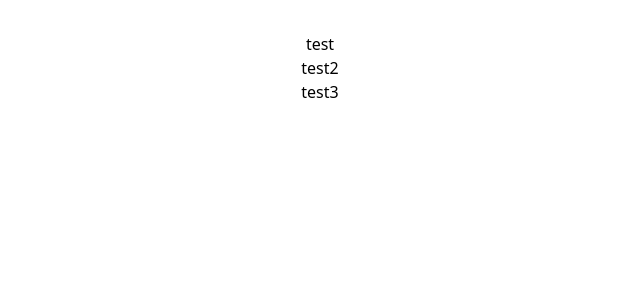
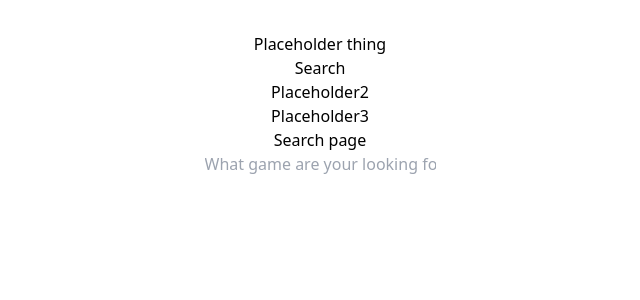
Before and after one commit to ranylm/Video-Game-Data-Dashboard, a React (Vite) app: page /search in a window 1280 px wide. Shown: the top 300 px of the page, without its empty margins (320-960 px from the left). Built offline with nearby package versions, Linux system fonts and the light colour scheme.

Commit message:
Basic search added

```diff
--- a/package.json
+++ b/package.json
@@ -13,7 +13,8 @@
     "@reduxjs/toolkit": "^1.9.4",
     "react": "^18.2.0",
     "react-dom": "^18.2.0",
-    "react-redux": "^8.0.5"
+    "react-redux": "^8.0.5",
+    "react-router-dom": "^6.10.0"
   },
   "devDependencies": {
     "@types/react": "^18.0.28",
--- a/src/App.tsx
+++ b/src/App.tsx
@@ -1,14 +1,20 @@
 import { useState } from "react";
 import NavBar from "./components/NavBar/NavBar";
 import "./App.css";
+import { Route, Routes } from "react-router-dom";
+import SearchPage from "./components/SearchPage/SearchPage";
 
 function App() {
   const [count, setCount] = useState(0);
 
   return (
-    <div className="App ">
+    <div className="App flex">
       <NavBar></NavBar>
-      <div className="mainContent"></div>
+      <div className="mainContent w-5/6">
+        <Routes>
+          <Route path="/search" element={<SearchPage />} />
+        </Routes>
+      </div>
     </div>
   );
 }
--- a/src/components/NavBar/NavBar.tsx
+++ b/src/components/NavBar/NavBar.tsx
@@ -1,5 +1,6 @@
 import React from "react";
 import * as NavigationMenu from "@radix-ui/react-navigation-menu";
+import { Link } from "react-router-dom";
 
 type Props = {};
 
@@ -7,18 +8,23 @@ export default function NavBar({}: Props) {
   return (
     <div>
       <NavigationMenu.Root
-        className="sticky bg-white shadow-sm border-solid border-2 border-neutral-200 shadow-zinc-400 rounded-lg w-1/6"
+        className="top-36 sticky bg-white shadow-md border-solid border-2 border-neutral-200 shadow-zinc-200 rounded-lg min-w-min"
         orientation="horizontal"
       >
         <NavigationMenu.List>
+          <Link to="/">
+            <NavigationMenu.Item className="p-10">
+              Placeholder thing
+            </NavigationMenu.Item>
+          </Link>
+          <Link to="/search">
+            <NavigationMenu.Item className="p-10">Search</NavigationMenu.Item>
+          </Link>
           <NavigationMenu.Item className="p-10">
-            <NavigationMenu.Content></NavigationMenu.Content>test
+            Placeholder2
           </NavigationMenu.Item>
           <NavigationMenu.Item className="p-10">
-            <NavigationMenu.Content></NavigationMenu.Content>test2
-          </NavigationMenu.Item>
-          <NavigationMenu.Item className="p-10">
-            <NavigationMenu.Content></NavigationMenu.Content>test3
+            Placeholder3
           </NavigationMenu.Item>
         </NavigationMenu.List>
       </NavigationMenu.Root>
--- /dev/null
+++ b/src/components/SearchPage/GameCard.tsx
@@ -0,0 +1,22 @@
+import React from "react";
+
+type Props = {
+  thumb: string;
+  external: string;
+  gameID: number;
+  cheapest: number;
+};
+
+export default function GameCard({ cheapest, thumb, external }: Props) {
+  return (
+    <div className="w-52 h-min- border-solid border border-slate-300 shadow rounded-md m-2 grow">
+      <div className="w-full flex flex-row flex-wrap">
+        <div className="h-36 w-full bg-slate-800 flex justify-center rounded-t-md ">
+          <img className="h-36 w-auto rounded-t-md" src={thumb} />
+        </div>
+        <h1 className="font-semibold p-3">{external}</h1>
+      </div>
+      <span>Cheapest : {cheapest}</span>
+    </div>
+  );
+}
--- /dev/null
+++ b/src/components/SearchPage/SearchPage.tsx
@@ -0,0 +1,38 @@
+import React, { ReactEventHandler, useState } from "react";
+import GameCard from "./GameCard";
+
+type Props = {};
+
+export default function SearchPage({}: Props) {
+  const [searchTerm, setSearchTerm] = useState("");
+  const [gameData, setGameData] = useState([]);
+
+  const handleEnter = async (e: React.KeyboardEvent<HTMLInputElement>) => {
+    if (e.key == "Enter") {
+      console.log(e.currentTarget.value);
+      const response = await fetch(
+        `https://www.cheapshark.com/api/1.0/games?title=${e.currentTarget.value}&limit=60&exact=0`
+      );
+      const data = await response.json();
+      console.log(data);
+      setGameData(data);
+    }
+  };
+
+  return (
+    <div className="flex w-5/6 flex-col">
+      <h1>Search page</h1>
+      <input
+        type="text"
+        onKeyUp={handleEnter}
+        placeholder="What game are your looking for?"
+        className="m-8 w-4/6 rounded-md border border-gray-400 bg-transparent placeholder:-mb-14 placeholder:text-center placeholder:text-neutral-400"
+      />
+      <div className="container flex flex-row flex-wrap justify-around p-4">
+        {gameData.map((e) => {
+          return <GameCard {...e} />;
+        })}
+      </div>
+    </div>
+  );
+}
--- a/src/main.tsx
+++ b/src/main.tsx
@@ -2,7 +2,10 @@ import React from "react";
 import ReactDOM from "react-dom/client";
 import App from "./App";
 import "./index.css";
+import { BrowserRouter } from "react-router-dom";
 
 ReactDOM.createRoot(document.getElementById("root") as HTMLElement).render(
-  <App />
+  <BrowserRouter>
+    <App />
+  </BrowserRouter>
 );
```
Also changed, not shown: 1 other file (tests, documents, lock files or other folders).
